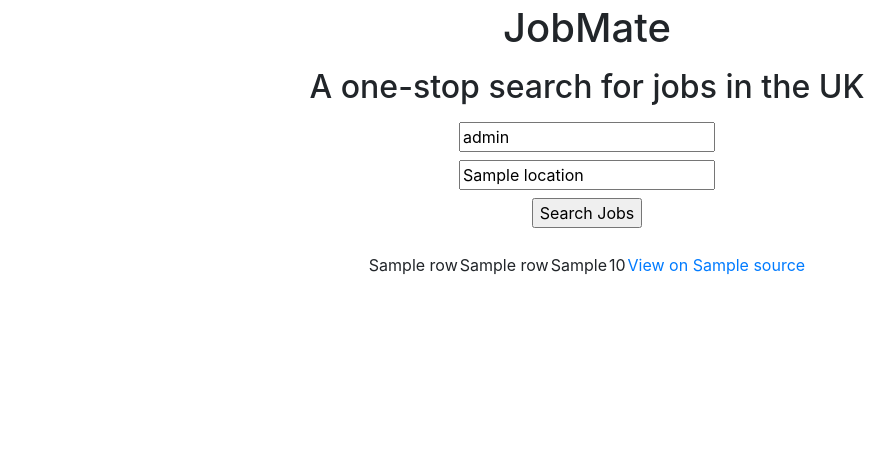
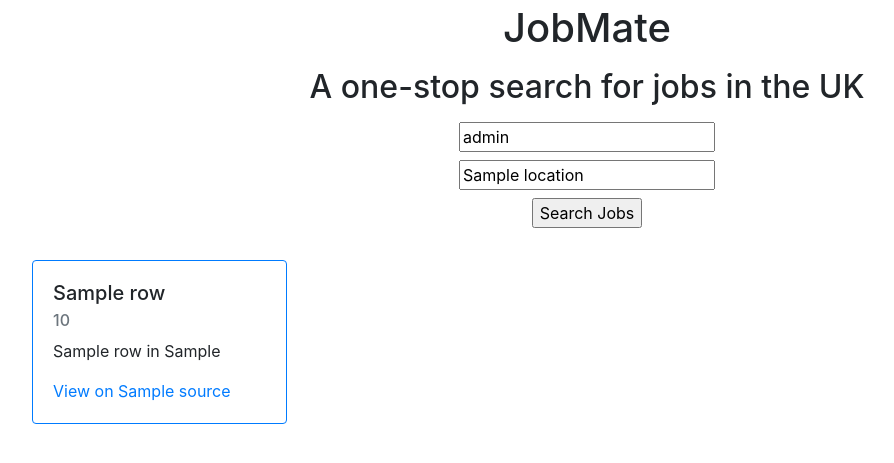
Before and after one commit to Jammos7/jobmate, a Flask app: template src/templates/index.html in a window 1280 px wide. Shown: the top 463 px of the page, without its empty margins (53-947 px from the left). Run offline with Flask 2, Linux system fonts and the light colour scheme; the template is opened without the code that fills it: most values are stand-ins (such as "Sample title", 1, 10 or a date in 2020).

Commit message:
Added cards for results

```diff
--- a/src/main.py
+++ b/src/main.py
@@ -3,9 +3,6 @@ from scrapers.ReedScraper import ReedScraper
 from flask import Flask, request, render_template
 import pandas as pd
 import string
-
-#role=input('Please enter a role: ')
-#location=input('Please enter your location: ')
 
 app = Flask(__name__)
 
@@ -24,6 +21,5 @@ def results():
     joblist = pd.concat([indeedScraper.get_jobs(), reedScraper.get_jobs()]).sort_values(by='salary', ascending=False).to_dict(orient="records")
     return render_template('index.html', data = joblist, role = string.capwords(role), location = string.capwords(location), showresults = True)
 
-
 if __name__ == '__main__':
     app.run(debug=True)
--- a/src/templates/index.html
+++ b/src/templates/index.html
@@ -32,18 +32,23 @@
                 {% endif %}
             </h3>
         </div>
-        <div class="d-flex justify-content-center">
-        <table class="mt-2">
-            {% for row in data %}
-                <tr>
-                    <td>{{ row.title }}</td>
-                    <td>{{ row.companyName }}</td>
-                    <td>{{ row.companyLocation }}</td>
-                    <td>{{ row.salaryString }}</td>
-                    <td><a href={{ row.URL}}>View on {{ row.source }}</a></td>
-                </tr>
+        <div class="container">
+            {% for row in data|batch(4) %}
+            <div class="row mt-3">
+            {% for card in row %}
+            <div class="col-3">
+            <div class="card border border-primary rounded hover-shadow">
+                <div class="card-body">
+                  <h5 class="card-title">{{ card.title }}</h5>
+                  <h6 class="card-subtitle mb-2 text-muted">{{ card.salaryString }}</h6>
+                  <p class="card-text">{{ card.companyName }} in {{ card.companyLocation }}</p>
+                  <a href={{ card.URL }} class="card-link" target="_blank">View on {{ card.source }} <span class="glyphicon glyphicon-new-window"></span></a>
+                </div>
+            </div>
+            </div>
             {% endfor %}
-        </table>
+            </div>
+            {% endfor %}
         </div>
     </body>
 </html>
```
